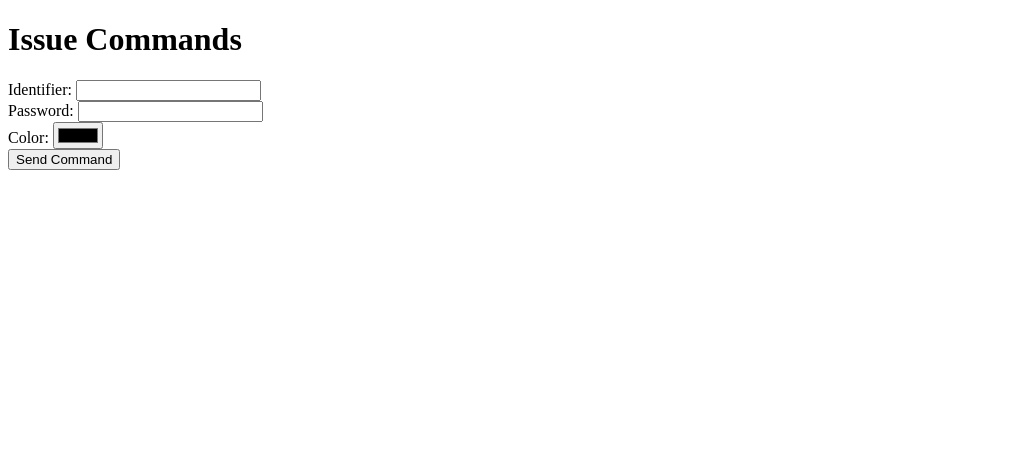
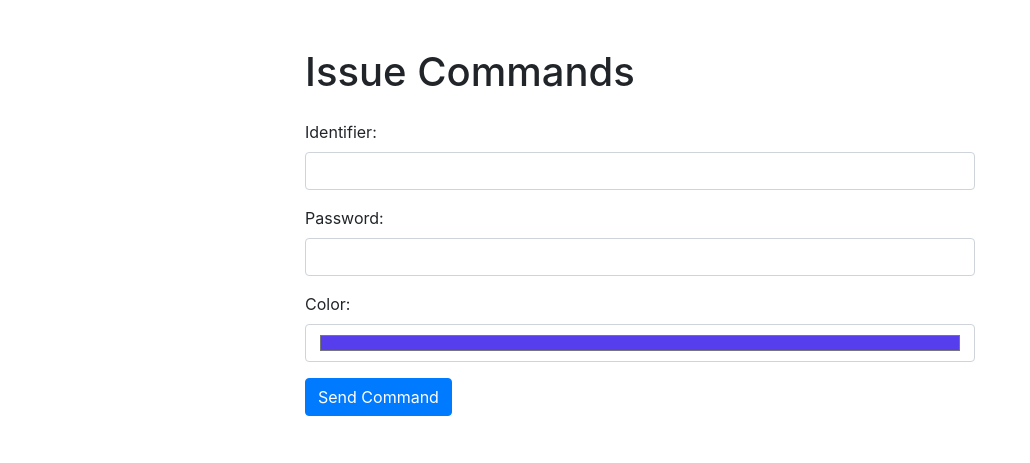
Before and after one commit to jordanbw1/y-badge-cyber, a Flask app: page /control_device in a window 1280 px wide. Shown: the top 463 px of the page, without its empty margins (0-1030 px from the left). Run offline with Flask 3, Linux system fonts and the light colour scheme; some libraries are stand-ins or nearby versions.

Commit message:
Front end now displays form errors.

```diff
--- /dev/null
+++ b/server/static/css/control_device.css
@@ -0,0 +1,13 @@
+.error-message {
+    color: red;
+    font-weight: bold;
+}
+.color-input {
+    width: 80px; /* Set a fixed width for the color input */
+    padding: 0.375rem 0.75rem;
+}
+.max-width-container {
+    max-width: 700px; /* Adjust the value as needed */
+    margin-left: auto;
+    margin-right: auto;
+}
--- a/server/templates/control_device.html
+++ b/server/templates/control_device.html
@@ -3,76 +3,36 @@
 <head>
     <meta charset="UTF-8">
     <title>Issue Commands</title>
-    <style>
-        .error-message {
-            color: red;
-            font-weight: bold;
-        }
-    </style>
+    <link href="https://maxcdn.bootstrapcdn.com/bootstrap/4.5.2/css/bootstrap.min.css" rel="stylesheet">
+    <link href="{{url_for('static', filename='css/control_device.css')}}" rel="stylesheet">
 </head>
 <body>
-    <h1>Issue Commands</h1>
+    <div class="container mt-5 max-width-container">
+        <h1 class="mb-4">Issue Commands</h1>
         <form id="commandForm" method="post">
-        <div>
+            <div class="form-group">
                 <label for="identifier">Identifier:</label>
-            <input type="text" id="identifier" name="identifier" required>
+                <input type="text" class="form-control" id="identifier" name="identifier" required>
             </div>
-        <div>
+            <div class="form-group">
                 <label for="password">Password:</label>
-            <input type="text" id="password" name="password" required>
+                <input type="text" class="form-control" id="password" name="password" required>
             </div>
-        <div>
+            <div class="form-group">
                 <label for="color">Color:</label>
-            <input type="color" id="color" name="color">
+                <input type="color" class="form-control" id="color" name="color" value="#563eec">
             </div>
-        <button type="submit">Send Command</button>
+            <button type="submit" class="btn btn-primary">Send Command</button>
         </form>
-    <div id="errorContainer" class="error-message"></div>
 
-    <script>
-        document.addEventListener("DOMContentLoaded", function () {
-            var form = document.getElementById('commandForm');
-            var submitBtn = document.getElementById('submitBtn');
-            var errorContainer = document.getElementById('errorContainer');
+        <br><br><div id="errorContainer" class="mt-3" role="alert"></div>
+    </div>
 
-            form.addEventListener('submit', function (event) {
-                event.preventDefault(); // Prevent default form submission
+    <!-- Bootstrap JS and dependencies -->
+    <script src="https://code.jquery.com/jquery-3.5.1.slim.min.js"></script>
+    <script src="https://cdn.jsdelivr.net/npm/@popperjs/core@2.9.2/dist/umd/popper.min.js"></script>
+    <script src="https://maxcdn.bootstrapcdn.com/bootstrap/4.5.2/js/bootstrap.min.js"></script>
 
-                // Clear previous error messages
-                errorContainer.textContent = '';
-
-                // Get form data
-                var formData = new FormData(form);
-
-                // Create XMLHttpRequest object
-                var xhr = new XMLHttpRequest();
-
-                // Define what happens on successful data submission
-                xhr.onload = function () {
-                    if (xhr.status === 200) {
-                        // Handle success, if needed
-                        console.log("Command submitted successfully");
-                    } else {
-                        // Handle error, if needed
-                        console.log("Error occurred while submitting command");
-                        // Handle error, display the error message
-                        var response = JSON.parse(xhr.responseText);
-                        errorContainer.textContent = response.error || 'An error occurred while submitting the command';
-                    }
-                };
-
-                // Define what happens in case of error
-                xhr.onerror = function () {
-                    errorContainer.textContent = 'An error occurred while submitting the command';
-                };
-
-                // Open connection
-                xhr.open('POST', form.action);
-
-                // Send form data
-                xhr.send(formData);
-            });
-        });
-    </script>
+    <script src="{{url_for('static', filename='js/control_device.js')}}"></script>
 </body>
 </html>
```
Also changed, not shown: server/static/js/control_device.js (added, +46 -0 lines). Lines whose indentation alone changed are shown as unchanged.
